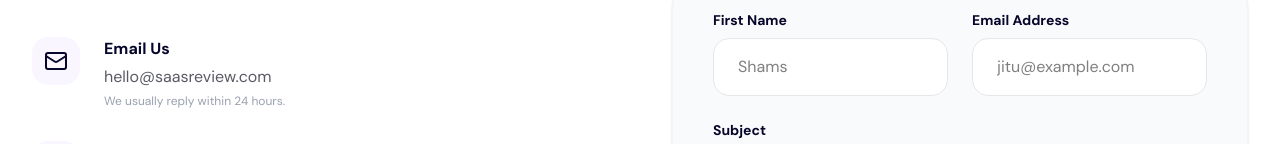
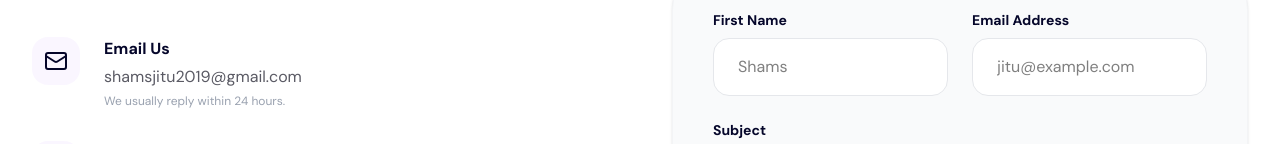
Before and after one commit to shamsjitu/SaaSReview, a React (Vite) app: page /company/contact in a window 1280 px wide. Shown: the part 510-654 px from the top of the page. Built offline with nearby package versions, Linux system fonts and the light colour scheme.

Commit message:
Add files via upload

```diff
--- a/src/pages/Contact.tsx
+++ b/src/pages/Contact.tsx
@@ -34,7 +34,7 @@ export default function Contact() {
                 </div>
                 <div>
                   <h4 className="font-bold text-primary mb-1">Email Us</h4>
-                  <p className="text-body-text">hello@saasreview.com</p>
+                  <p className="text-body-text">shamsjitu2019@gmail.com</p>
                   <p className="text-xs text-gray-400 mt-1">We usually reply within 24 hours.</p>
                 </div>
               </div>
```
